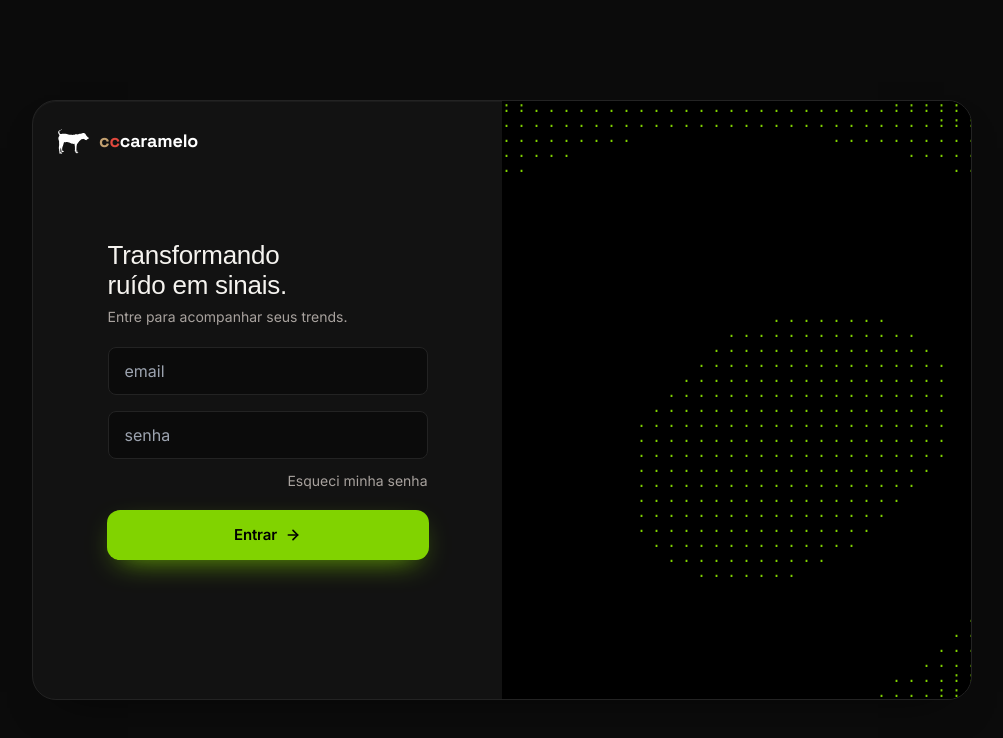
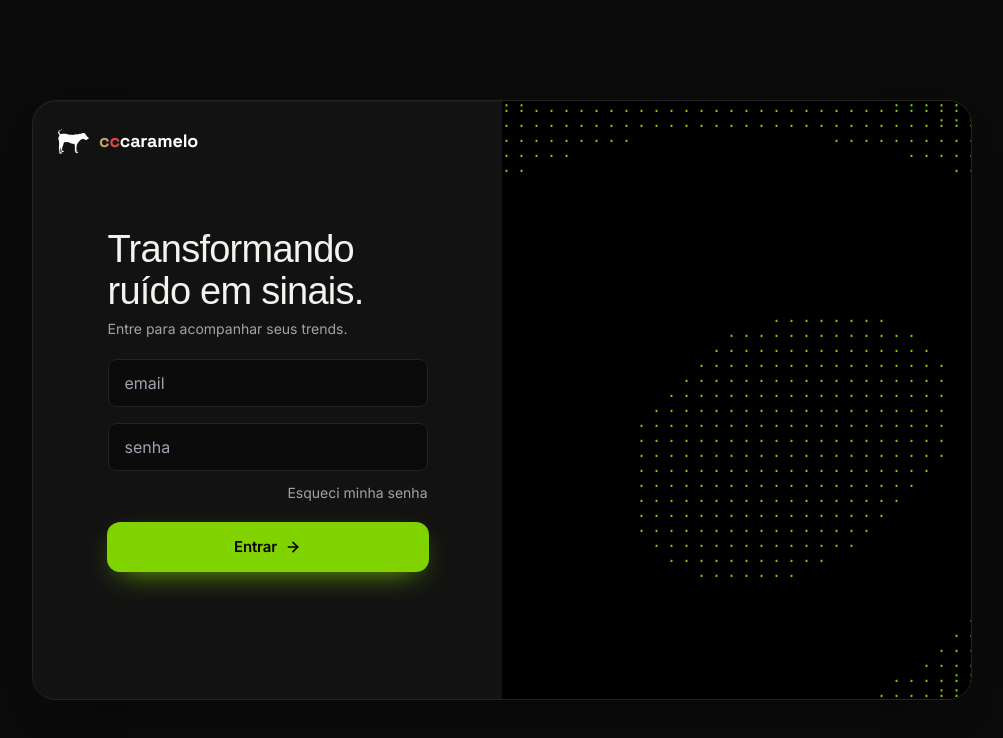
Before and after one commit to theacidtimes/trendreport, a Next.js app: page /login in a window 1280 px wide. Shown: the top 738 px of the page, without its empty margins (138-1141 px from the left). Built offline with nearby package versions, Linux system fonts and the light colour scheme; a web font is replaced by a local one.

Commit message:
Update page.tsx

```diff
--- a/app/login/page.tsx
+++ b/app/login/page.tsx
@@ -53,7 +53,7 @@ export default function LoginPage() {
             className="w-full max-w-[320px] flex flex-col gap-4"
           >
             <div className="flex flex-col gap-1.5 mb-1">
-              <h1 className="text-white font-serif text-[26px] leading-[1.15] tracking-[-0.01em]">
+              <h1 className="text-white font-serif text-[38px] leading-[1.1] tracking-[-0.02em]">
                 Transformando
                 <br />
                 ruído em sinais.
```
